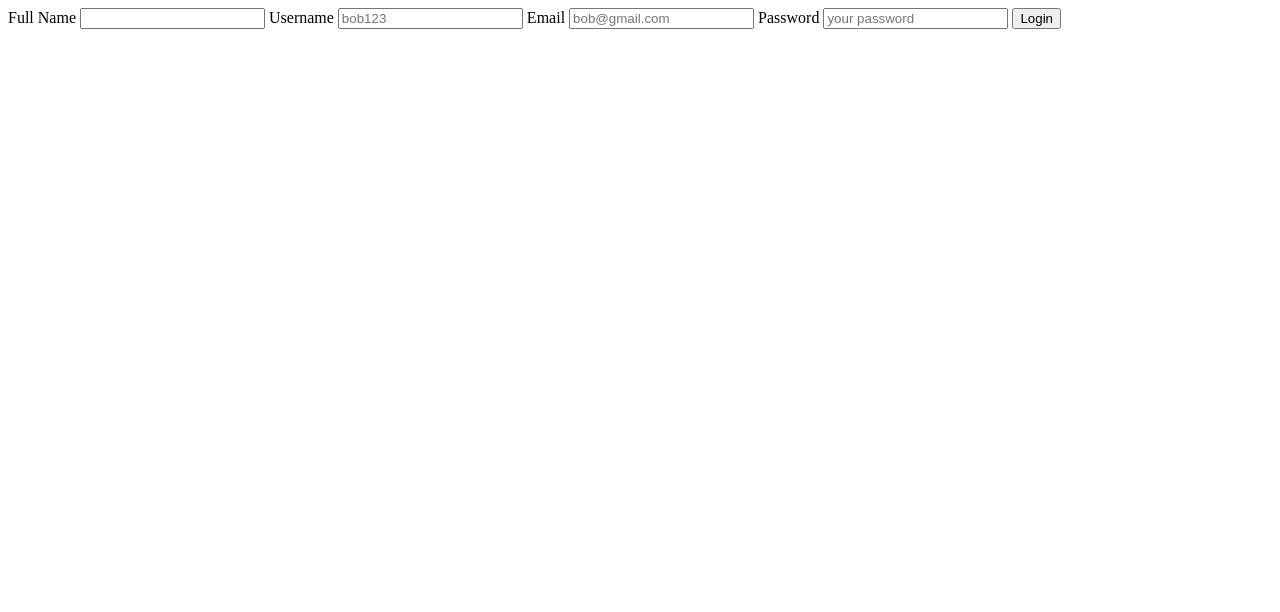
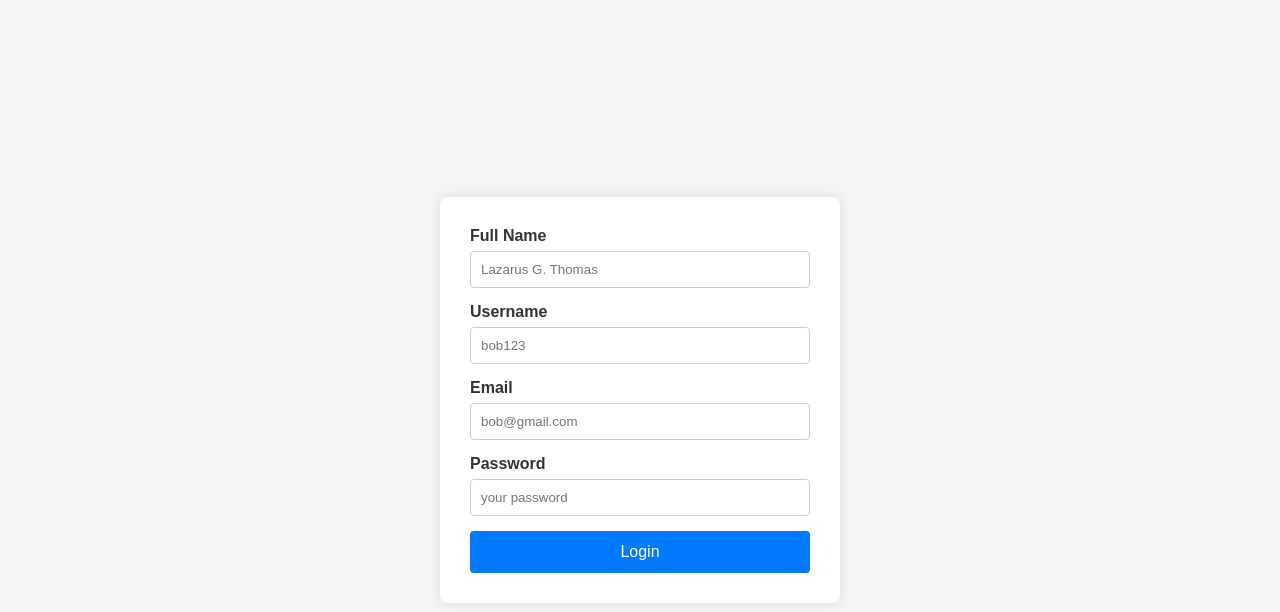
Before and after one commit to lthsz/git-test, a plain HTML site: page index.html in a window 1280 px wide. Drawn offline with Linux system fonts and the light colour scheme.

Commit message:
corrected the link to to css file

```diff
--- a/index.html
+++ b/index.html
@@ -5,13 +5,13 @@
     <meta charset="UTF-8" />
     <meta name="viewport" content="width=device-width, initial-scale=1.0">
     <title>Form-Entry</title>
-    <link rel="stylesheet" href="styles.css"> <!-- link to the CSS file -->
+    <link rel="stylesheet" href="style.css"> <!-- link to the CSS file -->
 </head>
 
 <body>
     <form action="/login">
         <label for="fullname">Full Name</label>
-        <input type="text" id="fullname" name="fullname" placeholder="" required />
+        <input type="text" id="fullname" name="fullname" placeholder="Lazarus G. Thomas" required />
 
         <label for="username">Username</label>
         <input type="text" id="username" name="username" placeholder="bob123" required />
```
